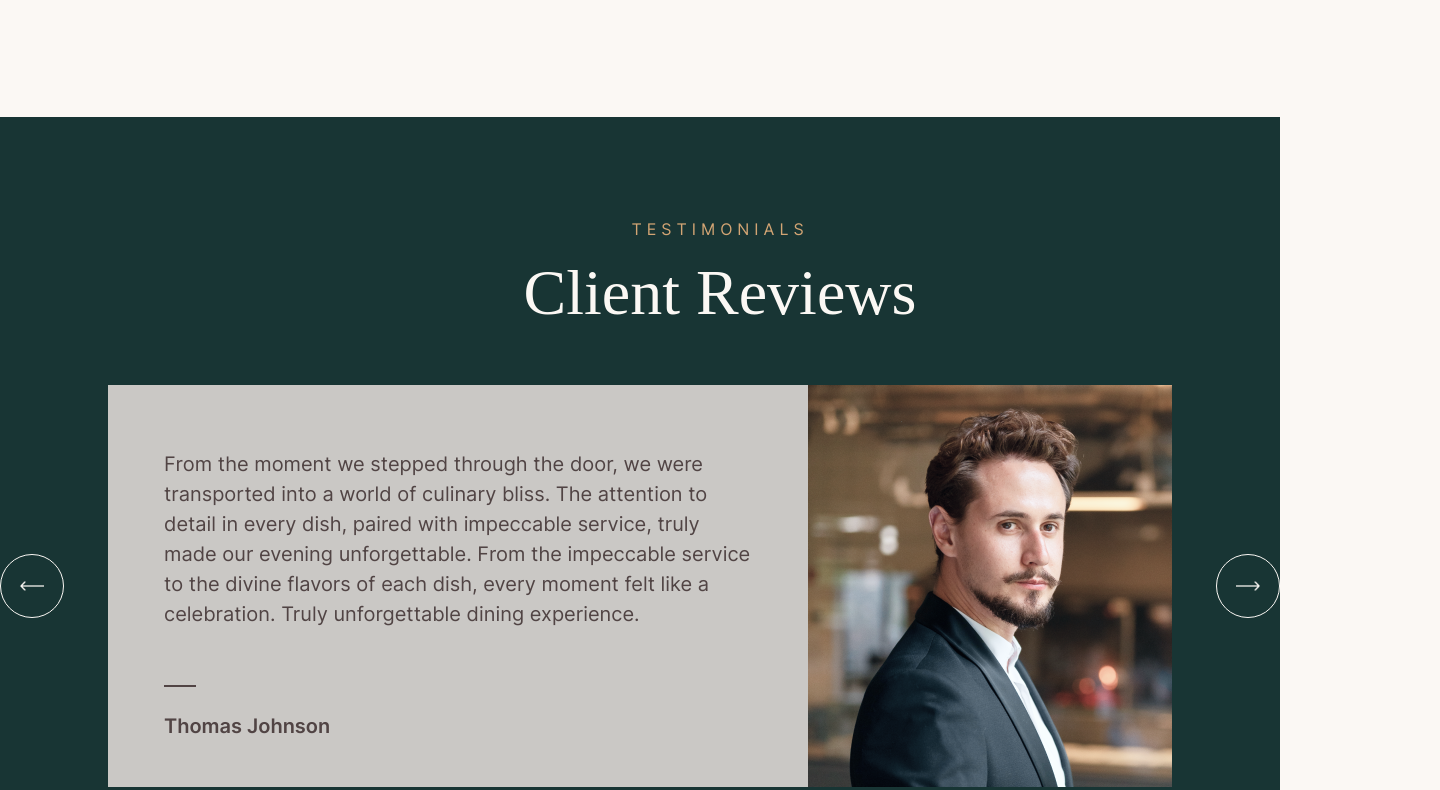
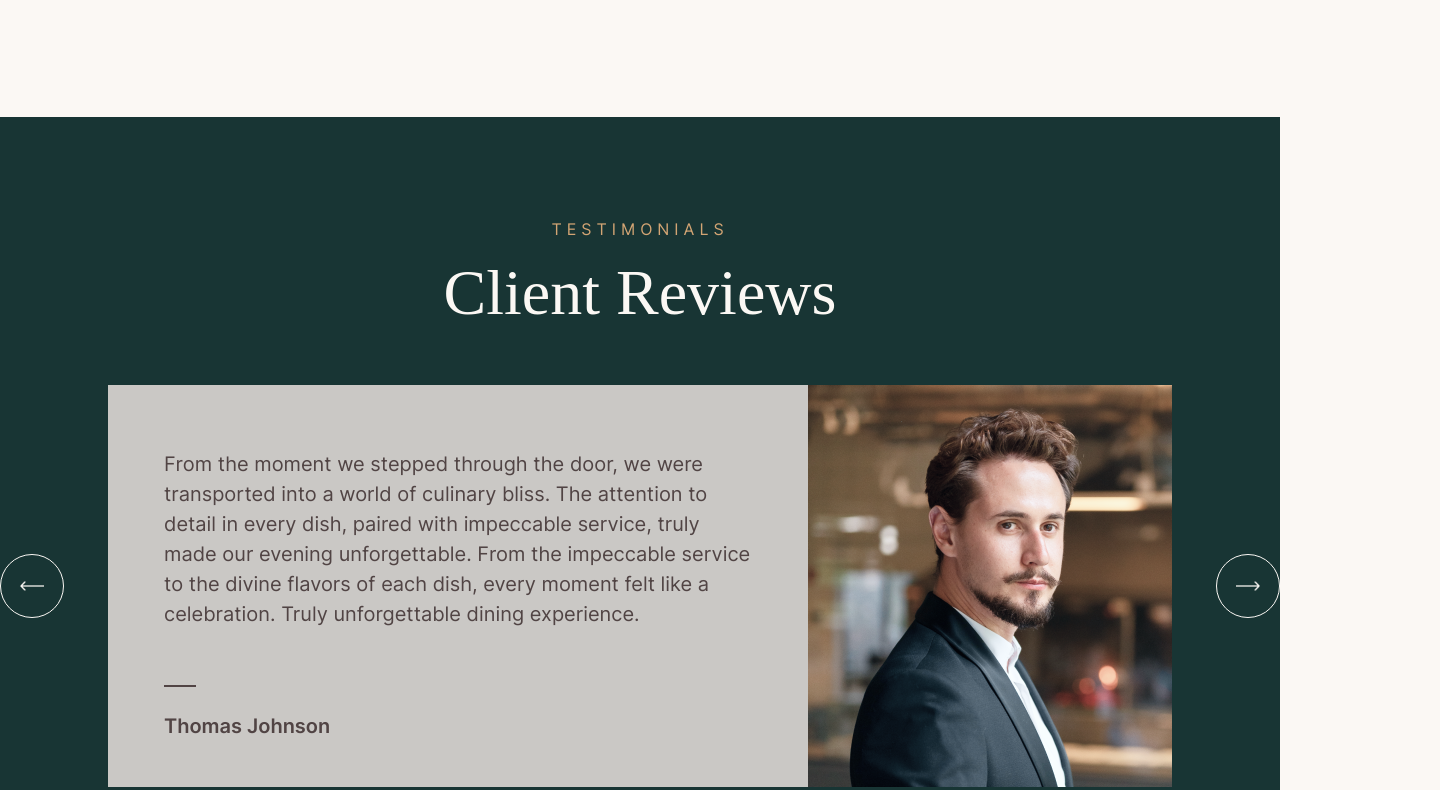
Before and after one commit to yankovych1604/restaurant-website, a plain HTML site: page index.html in a window 1280 px wide. Shown: the part 5831-6621 px from the top of the page, 1440 px wide, since content can reach past the window. Drawn offline with nearby package versions, Linux system fonts and the light colour scheme; files that its build step writes are made by us from their sources; a web font is replaced by a local one.

Commit message:
Added missed files

```diff
--- a/main.scss
+++ b/main.scss
@@ -602,18 +602,19 @@ body {
 }
 
 .homepage-section9 {
-    max-width: 100%;
+    max-width: 1440px;
+    width: 100%;
     margin: 120px auto 0;
     padding: 100px 0 120px;
     background-color: $green;
 
     &__area {
-        max-width: 1440px;
+        width: 100%;
         @include flex(column, space-between, flex-start);
     }
 
     &__titles {
-        width: 1440px;
+        width: 100%;
         height: 112px;
         @include flex(column, space-between, center);
     }
```
Also changed, not shown: src/images/homepage-section11-image1.png (added), src/images/homepage-section11-image2.png (added), src/images/homepage-section11-image3.png (added), src/images/homepage-section11-image4.png (added), src/images/homepage-section11-image5.png (added).
